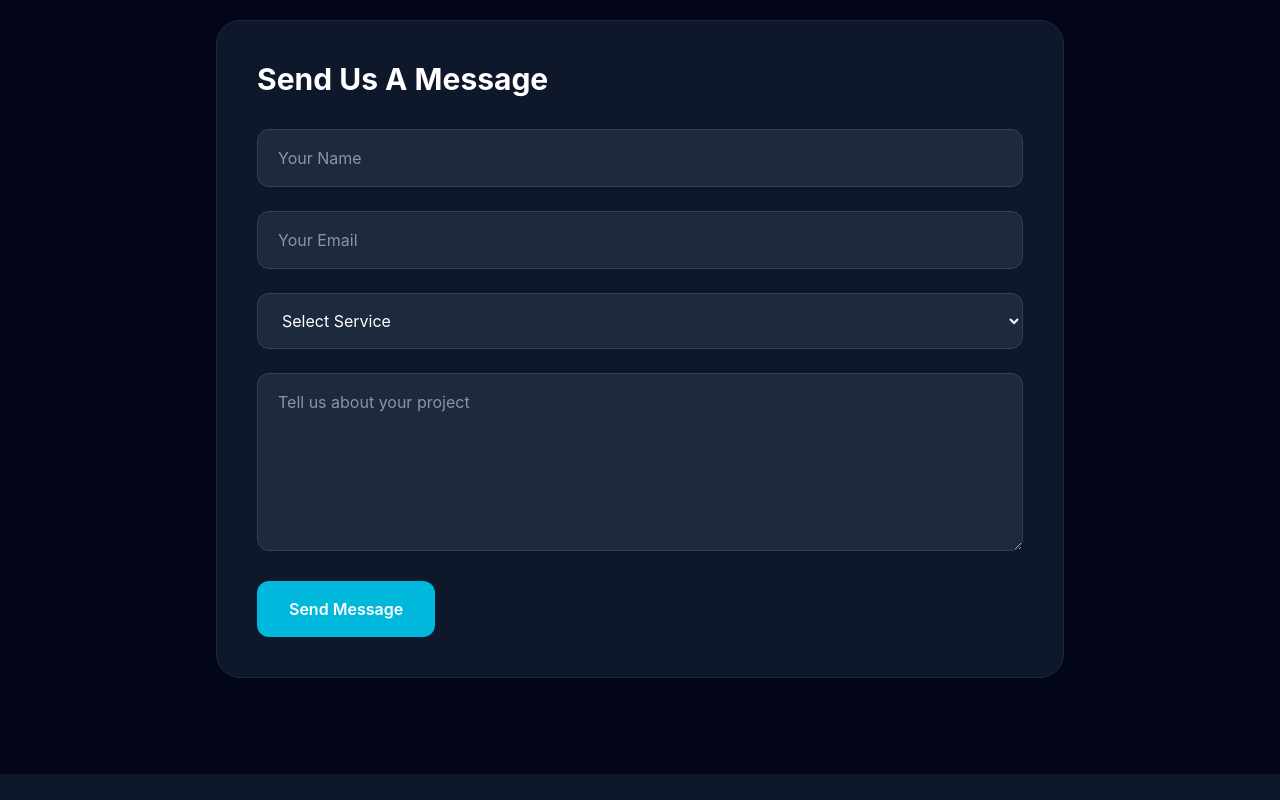
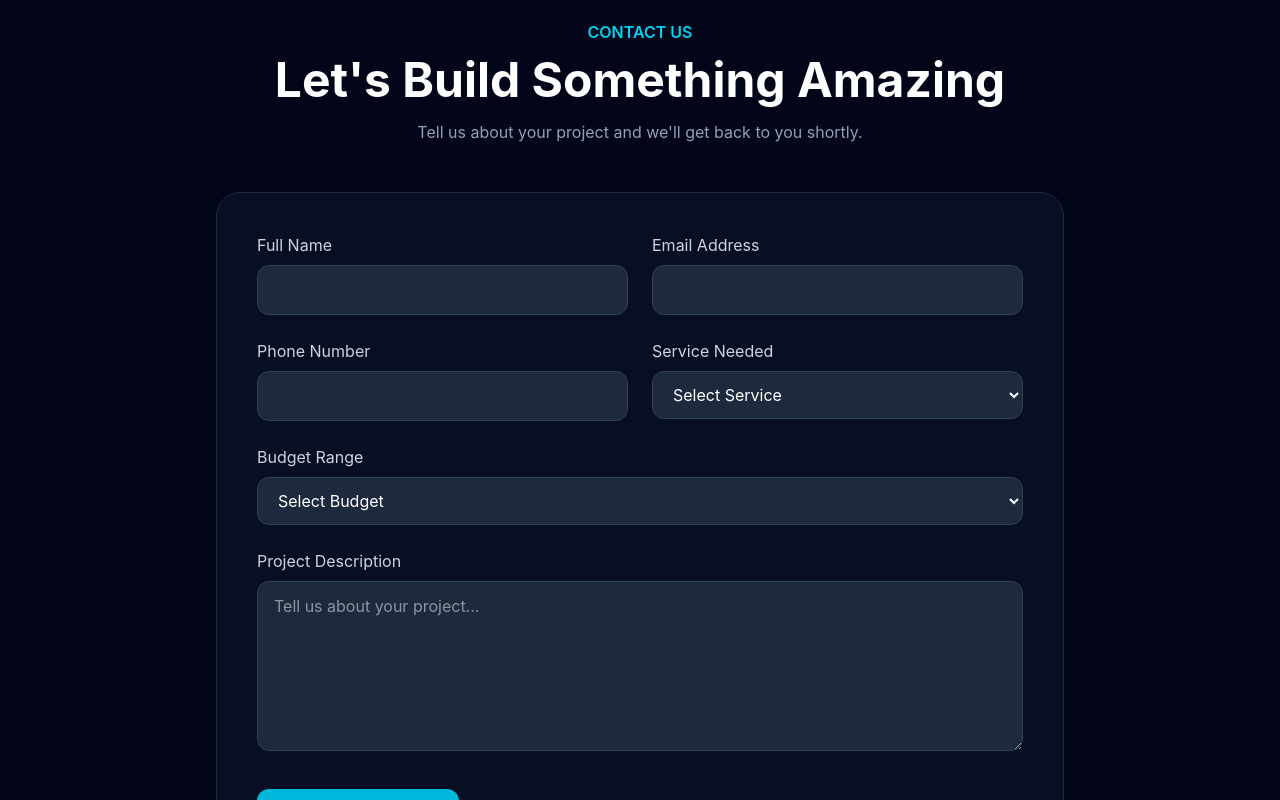
Before and after one commit to MstPaschal/passy-tech-new, a React (Vite) app: page /contact in a window 1280 px wide. Shown: the part 840-1640 px from the top of the page. Built offline with nearby package versions, Linux system fonts and the light colour scheme.

Commit message:
Added EmailJS contact form

```diff
--- a/package.json
+++ b/package.json
@@ -10,6 +10,7 @@
     "preview": "vite preview"
   },
   "dependencies": {
+    "@emailjs/browser": "^4.4.1",
     "framer-motion": "^12.40.0",
     "lucide-react": "^1.20.0",
     "react": "^19.2.6",
--- a/src/components/contact/ContactForm.jsx
+++ b/src/components/contact/ContactForm.jsx
@@ -1,11 +1,15 @@
 import { useState } from "react";
+import { Send } from "lucide-react";
+import emailjs from "@emailjs/browser";
 
 function ContactForm() {
 
   const [formData, setFormData] = useState({
     name: "",
     email: "",
+    phone: "",
     service: "",
+    budget: "",
     message: ""
   });
 
@@ -16,12 +20,43 @@ function ContactForm() {
     });
   };
 
-  const handleSubmit = (e) => {
+  const handleSubmit = async (e) => {
     e.preventDefault();
 
-    console.log(formData);
+    try {
+
+      await emailjs.send(
+        "service_3d6n9w6",
+        "template_4aqatuo",
+        {
+          name: formData.name,
+          email: formData.email,
+          phone: formData.phone,
+          service: formData.service,
+          budget: formData.budget,
+          message: formData.message
+        },
+        "gx5b94BNiWR4Um0j3"
+      );
 
       alert("Message sent successfully!");
+
+      setFormData({
+        name: "",
+        email: "",
+        phone: "",
+        service: "",
+        budget: "",
+        message: ""
+      });
+
+    } catch (error) {
+
+      console.error(error);
+
+      alert("Failed to send message");
+
+    }
   };
 
   return (
@@ -29,75 +64,253 @@ function ContactForm() {
 
       <div className="max-w-4xl mx-auto px-6">
 
-        <div className="bg-slate-900 p-10 rounded-3xl border border-slate-800">
+        <div className="text-center mb-12">
 
-          <h2 className="text-3xl font-bold text-white mb-8">
+          <p className="text-cyan-400 font-semibold mb-3">
+            CONTACT US
+          </p>
 
-            Send Us A Message
+          <h2 className="text-4xl md:text-5xl font-bold text-white">
+            Let's Build Something Amazing
+          </h2>
 
-          </h2>
+          <p className="text-slate-400 mt-4">
+            Tell us about your project and we'll get back to you shortly.
+          </p>
+
+        </div>
 
         <form
           onSubmit={handleSubmit}
-            className="space-y-6"
+          className="
+            bg-slate-900/60
+            backdrop-blur-xl
+            border
+            border-slate-800
+            rounded-3xl
+            p-8
+            md:p-10
+          "
         >
+
+          <div className="grid md:grid-cols-2 gap-6">
+
+            <div>
+              <label className="block text-slate-300 mb-2">
+                Full Name
+              </label>
 
               <input
                 type="text"
                 name="name"
-              placeholder="Your Name"
+                required
+                value={formData.name}
                 onChange={handleChange}
-              className="w-full bg-slate-800 border border-slate-700 rounded-xl px-5 py-4 text-white"
+                className="
+                  w-full
+                  bg-slate-800
+                  border
+                  border-slate-700
+                  rounded-xl
+                  px-4
+                  py-3
+                  text-white
+                  outline-none
+                  focus:border-cyan-500
+                "
               />
+            </div>
+
+            <div>
+              <label className="block text-slate-300 mb-2">
+                Email Address
+              </label>
 
               <input
                 type="email"
                 name="email"
-              placeholder="Your Email"
+                required
+                value={formData.email}
                 onChange={handleChange}
-              className="w-full bg-slate-800 border border-slate-700 rounded-xl px-5 py-4 text-white"
+                className="
+                  w-full
+                  bg-slate-800
+                  border
+                  border-slate-700
+                  rounded-xl
+                  px-4
+                  py-3
+                  text-white
+                  outline-none
+                  focus:border-cyan-500
+                "
               />
+            </div>
+
+            <div>
+              <label className="block text-slate-300 mb-2">
+                Phone Number
+              </label>
+
+              <input
+                type="text"
+                name="phone"
+                value={formData.phone}
+                onChange={handleChange}
+                className="
+                  w-full
+                  bg-slate-800
+                  border
+                  border-slate-700
+                  rounded-xl
+                  px-4
+                  py-3
+                  text-white
+                  outline-none
+                  focus:border-cyan-500
+                "
+              />
+            </div>
+
+            <div>
+              <label className="block text-slate-300 mb-2">
+                Service Needed
+              </label>
 
               <select
                 name="service"
+                value={formData.service}
                 onChange={handleChange}
-              className="w-full bg-slate-800 border border-slate-700 rounded-xl px-5 py-4 text-white"
+                className="
+                  w-full
+                  bg-slate-800
+                  border
+                  border-slate-700
+                  rounded-xl
+                  px-4
+                  py-3
+                  text-white
+                  outline-none
+                  focus:border-cyan-500
+                "
               >
+                <option value="">
+                  Select Service
+                </option>
 
-              <option>Select Service</option>
+                <option>
+                  Website Development
+                </option>
 
-              <option>Website Development</option>
+                <option>
+                  Graphic Design
+                </option>
 
-              <option>Graphic Design</option>
+                <option>
+                  Video Editing
+                </option>
 
-              <option>Telecommunications</option>
+                <option>
+                  Branding
+                </option>
 
-              <option>Video Editing</option>
-
-              <option>Digital Solutions</option>
+                <option>
+                  Digital Marketing
+                </option>
 
               </select>
+            </div>
+
+          </div>
+
+          <div className="mt-6">
+
+            <label className="block text-slate-300 mb-2">
+              Budget Range
+            </label>
+
+            <select
+              name="budget"
+              value={formData.budget}
+              onChange={handleChange}
+              className="
+                w-full
+                bg-slate-800
+                border
+                border-slate-700
+                rounded-xl
+                px-4
+                py-3
+                text-white
+                outline-none
+                focus:border-cyan-500
+              "
+            >
+              <option value="">
+                Select Budget
+              </option>
+
+              <option>₦50,000 - ₦100,000</option>
+              <option>₦100,000 - ₦300,000</option>
+              <option>₦300,000 - ₦500,000</option>
+              <option>₦500,000+</option>
+
+            </select>
+
+          </div>
+
+          <div className="mt-6">
+
+            <label className="block text-slate-300 mb-2">
+              Project Description
+            </label>
 
             <textarea
               rows="6"
               name="message"
-              placeholder="Tell us about your project"
+              value={formData.message}
               onChange={handleChange}
-              className="w-full bg-slate-800 border border-slate-700 rounded-xl px-5 py-4 text-white"
+              placeholder="Tell us about your project..."
+              className="
+                w-full
+                bg-slate-800
+                border
+                border-slate-700
+                rounded-xl
+                px-4
+                py-3
+                text-white
+                outline-none
+                focus:border-cyan-500
+              "
             />
+
+          </div>
 
           <button
             type="submit"
-              className="bg-cyan-500 hover:bg-cyan-600 px-8 py-4 rounded-xl text-white font-semibold"
+            className="
+              mt-8
+              bg-cyan-500
+              hover:bg-cyan-600
+              text-white
+              px-8
+              py-4
+              rounded-xl
+              flex
+              items-center
+              gap-2
+              transition
+            "
           >
 
             Send Message
 
+            <Send size={18} />
+
           </button>
 
         </form>
-
-        </div>
 
       </div>
 
```
Also changed, not shown: 1 other file (tests, documents, lock files or other folders). Lines whose indentation alone changed are shown as unchanged.
